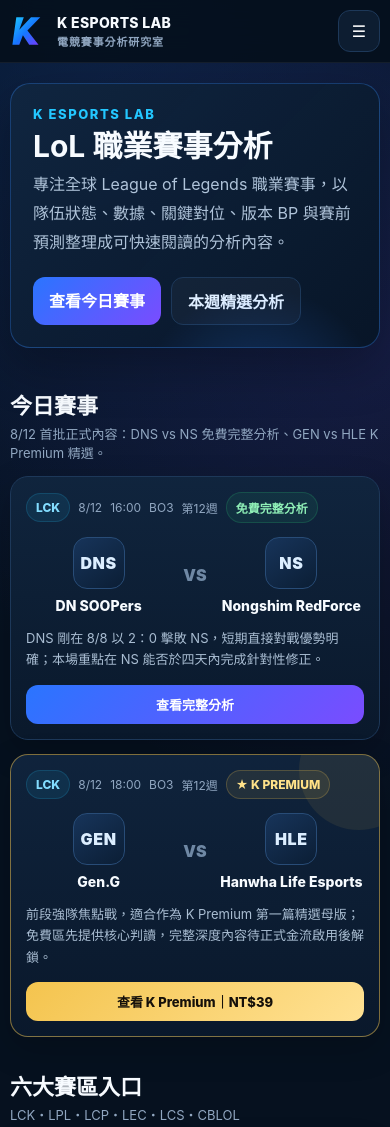
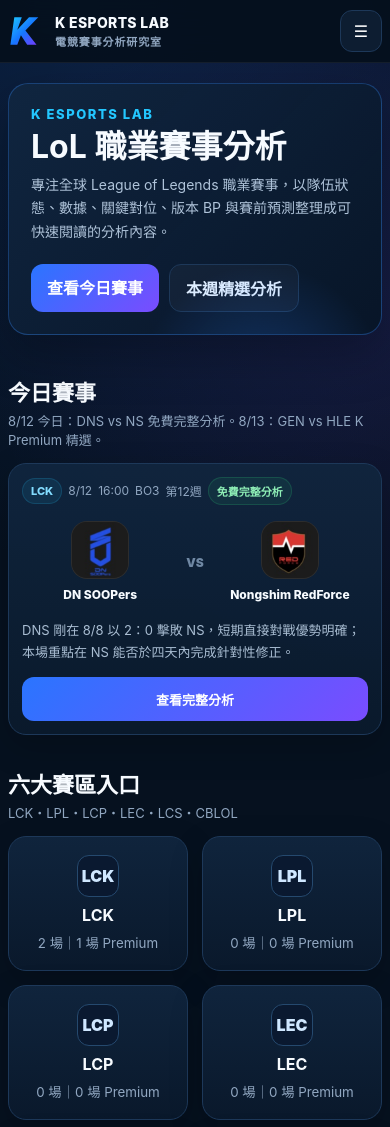
Before and after one commit to sas7891322/k-esports-lab, a plain HTML site: page index.html in a window 390 px wide. Shown: the top 1127 px of the page. Drawn offline with Linux system fonts and the light colour scheme.

Commit message:
K Esports Lab v1.3 team logos and mobile polish

```diff
--- a/assets/css/styles.css
+++ b/assets/css/styles.css
@@ -221,3 +221,49 @@
   .admin-item-actions { justify-content: flex-start; }
   .stat-grid { grid-template-columns: 1fr; }
 }
+
+/* v1.3 team identity + mobile polish */
+.team-logo-wrap {
+  width: 72px;
+  height: 72px;
+  display: grid;
+  place-items: center;
+  border-radius: 18px;
+  overflow: hidden;
+  background: #1b1b1b;
+  border: 1px solid rgba(255,255,255,.08);
+  box-shadow: inset 0 0 0 1px rgba(255,255,255,.02);
+}
+.team-logo {
+  width: 100%;
+  height: 100%;
+  object-fit: cover;
+  display: block;
+}
+.match-card .teams { padding: 2px 0; }
+.match-card.premium .team-logo-wrap { border-color: rgba(244,196,78,.28); }
+.premium-lock .unlock-btn { width: 100%; min-height: 48px; }
+
+@media (max-width: 720px) {
+  .hero-card h1 { font-size: 32px; }
+  .hero-card p { font-size: 14px; line-height: 1.7; }
+  .match-meta { gap: 6px; }
+  .pill { padding: 5px 8px; font-size: 11px; }
+  .team-logo-wrap { width: 64px; height: 64px; border-radius: 16px; }
+  .team-name { font-size: 13px; line-height: 1.35; }
+  .match-note { font-size: 13px; line-height: 1.7; }
+  .card-actions .btn { min-height: 44px; display: grid; place-items: center; }
+  .analysis-section { padding: 17px; }
+  .analysis-section h3 { font-size: 17px; }
+  .analysis-section p { font-size: 14px; line-height: 1.75; }
+  .score-box strong { font-size: 22px; }
+}
+
+@media (max-width: 390px) {
+  .shell { width: min(100% - 16px, 1180px); }
+  .match-card { padding: 13px; }
+  .teams { gap: 8px; }
+  .team-logo-wrap { width: 58px; height: 58px; }
+  .team-name { font-size: 12px; }
+  .vs { font-size: 12px; }
+}
--- a/assets/js/app.js
+++ b/assets/js/app.js
@@ -1,5 +1,5 @@
 (function () {
-  const STORAGE_KEY = "kel_matches_v12";
+  const STORAGE_KEY = "kel_matches_v13";
 
   function getMatches() {
     try {
@@ -36,7 +36,10 @@
     return `${y}-${m}-${day}`;
   }
 
-  function teamBadge(short) {
+  function teamBadge(short, logo, name) {
+    if (logo) {
+      return `<div class="team-logo-wrap"><img class="team-logo" src="${escapeHtml(logo)}" alt="${escapeHtml(name || short || "TEAM")} 隊徽" loading="lazy"></div>`;
+    }
     return `<div class="team-badge">${escapeHtml(short || "TEAM")}</div>`;
   }
 
@@ -53,9 +56,9 @@
           ${premiumPill(m)}
         </div>
         <div class="teams">
-          <div class="team">${teamBadge(m.teamAShort)}<div class="team-name">${escapeHtml(m.teamA)}</div></div>
+          <div class="team">${teamBadge(m.teamAShort, m.teamALogo, m.teamA)}<div class="team-name">${escapeHtml(m.teamA)}</div></div>
           <div class="vs">VS</div>
-          <div class="team">${teamBadge(m.teamBShort)}<div class="team-name">${escapeHtml(m.teamB)}</div></div>
+          <div class="team">${teamBadge(m.teamBShort, m.teamBLogo, m.teamB)}<div class="team-name">${escapeHtml(m.teamB)}</div></div>
         </div>
         <div class="match-note">${escapeHtml(m.summary || "")}</div>
         <div class="card-actions">
@@ -78,8 +81,8 @@
     if (!todayEl) return;
     const matches = getMatches();
     let today = matches.filter(m => m.date === todayISO() && m.status !== "finished");
-    // v1.2 首批正式內容為 2026/08/12，非當日開啟仍保留首批文章供檢視。
-    if (!today.length) today = matches.filter(m => m.date === "2026-08-12" && m.status !== "finished");
+    // 首批正式內容：若當日無賽事，保留最近發布場次供檢視。
+    if (!today.length) today = matches.filter(m => m.status !== "finished").sort((a,b) => a.date.localeCompare(b.date)).slice(0,2);
     todayEl.innerHTML = today.length ? today.map(matchCard).join("") : '<div class="empty">今日尚無已發布賽事。</div>';
 
     const featured = matches.filter(m => m.status !== "finished").sort((a,b) => (b.premium - a.premium) || a.date.localeCompare(b.date)).slice(0, 4);
@@ -143,9 +146,9 @@
       </div>
       <div class="card match-card ${m.premium ? "premium" : ""}" style="margin-bottom:18px">
         <div class="teams">
-          <div class="team">${teamBadge(m.teamAShort)}<div class="team-name">${escapeHtml(m.teamA)}</div></div>
+          <div class="team">${teamBadge(m.teamAShort, m.teamALogo, m.teamA)}<div class="team-name">${escapeHtml(m.teamA)}</div></div>
           <div class="vs">VS</div>
-          <div class="team">${teamBadge(m.teamBShort)}<div class="team-name">${escapeHtml(m.teamB)}</div></div>
+          <div class="team">${teamBadge(m.teamBShort, m.teamBLogo, m.teamB)}<div class="team-name">${escapeHtml(m.teamB)}</div></div>
         </div>
         <div class="match-note">${escapeHtml(m.summary || "")}</div>
       </div>
--- a/assets/js/data.js
+++ b/assets/js/data.js
@@ -8,8 +8,10 @@
     bo: "BO3",
     teamA: "DN SOOPers",
     teamAShort: "DNS",
+    teamALogo: "assets/img/teams/dns.png",
     teamB: "Nongshim RedForce",
     teamBShort: "NS",
+    teamBLogo: "assets/img/teams/ns.png",
     status: "upcoming",
     premium: false,
     price: 39,
@@ -27,31 +29,33 @@
     risk: "NS 具備 BO3 內修正與資源交換能力，因此這場更適合小幅偏向 DNS，而不是把 8/8 的 2：0 直接複製到本場。比分預測的波動高於單純系列賽勝負方向。"
   },
   {
-    id: "lck-gen-hle-20260812",
+    id: "lck-gen-hle-20260813",
     league: "LCK",
     week: "第12週",
-    date: "2026-08-12",
+    date: "2026-08-13",
     time: "18:00",
     bo: "BO3",
-    teamA: "Gen.G",
+    teamA: "Gen.G Esports",
     teamAShort: "GEN",
+    teamALogo: "assets/img/teams/gen.png",
     teamB: "Hanwha Life Esports",
     teamBShort: "HLE",
+    teamBLogo: "assets/img/teams/hle.png",
     status: "upcoming",
     premium: true,
     price: 39,
-    summary: "前段強隊焦點戰，適合作為 K Premium 第一篇精選母版；免費區先提供核心判讀，完整深度內容待正式金流啟用後解鎖。",
-    preview: "GEN vs HLE 屬於前段強隊、高關注度的焦點對戰。這類比賽真正有價值的不是只看排名或紙面戰力，而是拆解雙方近期節奏、關鍵對位、版本優先級與 BO3 內的調整空間。K Premium 會保留一段足以判斷文章方向的免費預覽，再把更深的研究內容放在解鎖區。",
-    recent: "K Premium 正式啟用後提供：近期系列賽表現、對手強度校正、前中期節奏與大型物件轉換比較。",
-    matchup: "K Premium 正式啟用後提供：中野主動權、下路線權、邊線處理與關鍵選手對位。",
-    bp: "K Premium 正式啟用後提供：版本優先級、首輪 Ban/Pick、可交換英雄與針對性 BP 節點。",
-    conditions: "K Premium 正式啟用後提供：雙方最舒服的勝利腳本、逆風回復條件與系列賽調整方向。",
-    variance: "K Premium 正式啟用後提供：首局試探、換線、前期入侵、單點失誤與 BO3 修正造成的變數。",
-    market: "K Premium 正式啟用後，若有盤口資料會進行二次核實，並明確區分基本面與市場訊號。",
-    recommendationPrimary: "待 K Premium 正式解鎖後顯示",
-    recommendationSecondary: "待 K Premium 正式解鎖後顯示",
+    summary: "Legend Group 前段焦點戰。可驗證的最新排名資料顯示 HLE 15–3、GEN 14–4，系列賽勝負差距非常接近，適合作為 K Premium 精選場。",
+    preview: "GEN vs HLE 是本週最值得拆解的強強對話之一。HLE 與 GEN 在 Legend Group 都維持頂端戰績，公開排名資料顯示 HLE 15–3（32–11）、GEN 14–4（30–11）；差距小到不能只靠排名判斷。這場更應該看中野主動權、下路線權、首輪大型物件，以及 BO3 內第二局開始的 BP 調整。完整研究內容與最終推薦會在 K Premium 正式金流與後端解鎖完成後提供。",
+    recent: "已完成 K Premium 內部分析草稿；正式公開前會再以賽前最新戰績、先發資訊與盤口做最後校正。",
+    matchup: "完整內容將比較 Kiin／Canyon／Chovy／Ruler／Duro 與 Zeus／Kanavi／Zeka／Gumayushi／Delight 的主要對位與團隊節奏。",
+    bp: "完整內容會拆解首輪 Ban/Pick、中野優先權、下路組合與 Fearless Draft 下的英雄池延伸。",
+    conditions: "完整內容會分別列出 GEN 與 HLE 最舒服的勝利腳本，以及落後時仍能把系列賽拖回來的條件。",
+    variance: "完整內容會整理首局試探、前十五分鐘資源交換、單點失誤與 BO3 修正造成的主要變數。",
+    market: "最終推薦不會只看盤口。待使用者提供正式盤口後，會先以隊伍基本面完成分析，再進行盤口二次核實。",
+    recommendationPrimary: "待正式後端解鎖與賽前盤口核實後顯示",
+    recommendationSecondary: "待正式後端解鎖與賽前盤口核實後顯示",
     prediction: "待解鎖",
-    risk: "強強對話的單局波動與 BP 博弈都較大，Premium 內容會保留明確的風險條件，不以任何方向包裝成保證結果。"
+    risk: "強強對話的單局波動與 BP 博弈都較高；K Premium 內容會保留明確的風險條件，不把任何推薦包裝成保證結果。"
   }
 ];
 
--- a/index.html
+++ b/index.html
@@ -8,7 +8,7 @@
 <main>
 <section class="hero"><div class="shell"><div class="hero-card"><div class="eyebrow">K Esports Lab</div><h1>LoL 職業賽事分析</h1><p>專注全球 League of Legends 職業賽事，以隊伍狀態、數據、關鍵對位、版本 BP 與賽前預測整理成可快速閱讀的分析內容。</p><div class="hero-actions"><a class="btn btn-primary" href="#today">查看今日賽事</a><a class="btn btn-secondary" href="#featured">本週精選分析</a></div></div></div></section>
 
-<section id="today" class="section"><div class="shell"><div class="section-head"><div><h2>今日賽事</h2><p>8/12 首批正式內容：DNS vs NS 免費完整分析、GEN vs HLE K Premium 精選。</p></div></div><div id="todayMatches" class="grid grid-2"></div></div></section>
+<section id="today" class="section"><div class="shell"><div class="section-head"><div><h2>今日賽事</h2><p>8/12 今日：DNS vs NS 免費完整分析。8/13：GEN vs HLE K Premium 精選。</p></div></div><div id="todayMatches" class="grid grid-2"></div></div></section>
 
 <section id="leagues" class="section"><div class="shell"><div class="section-head"><div><h2>六大賽區入口</h2><p>LCK・LPL・LCP・LEC・LCS・CBLOL</p></div></div><div id="leagueGrid" class="grid grid-6"></div></div></section>
 
```
Also changed, not shown: README.md, assets/img/teams/dns.png (added), assets/img/teams/gen.png (added), assets/img/teams/hle.png (added), assets/img/teams/ns.png (added).
